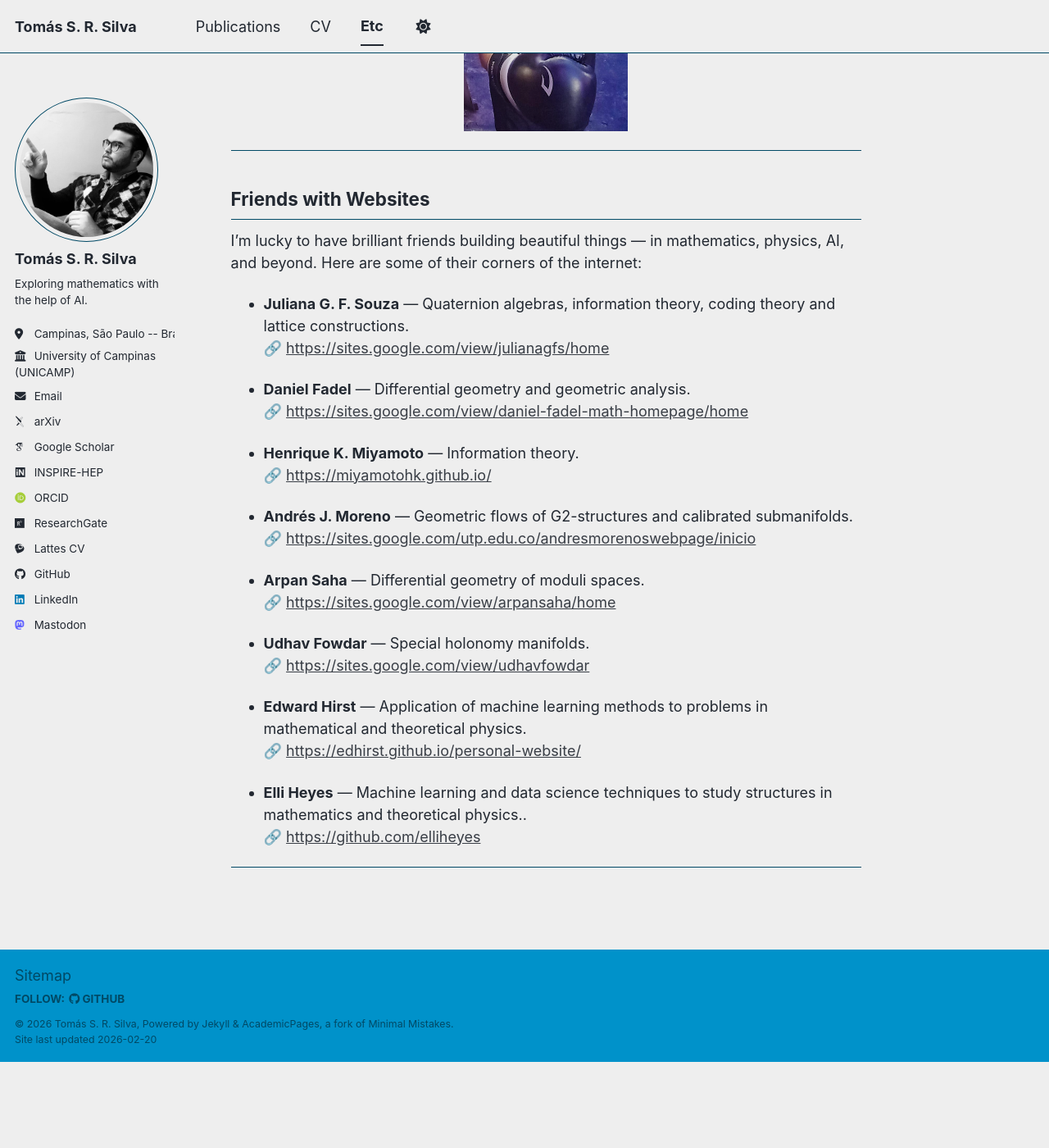
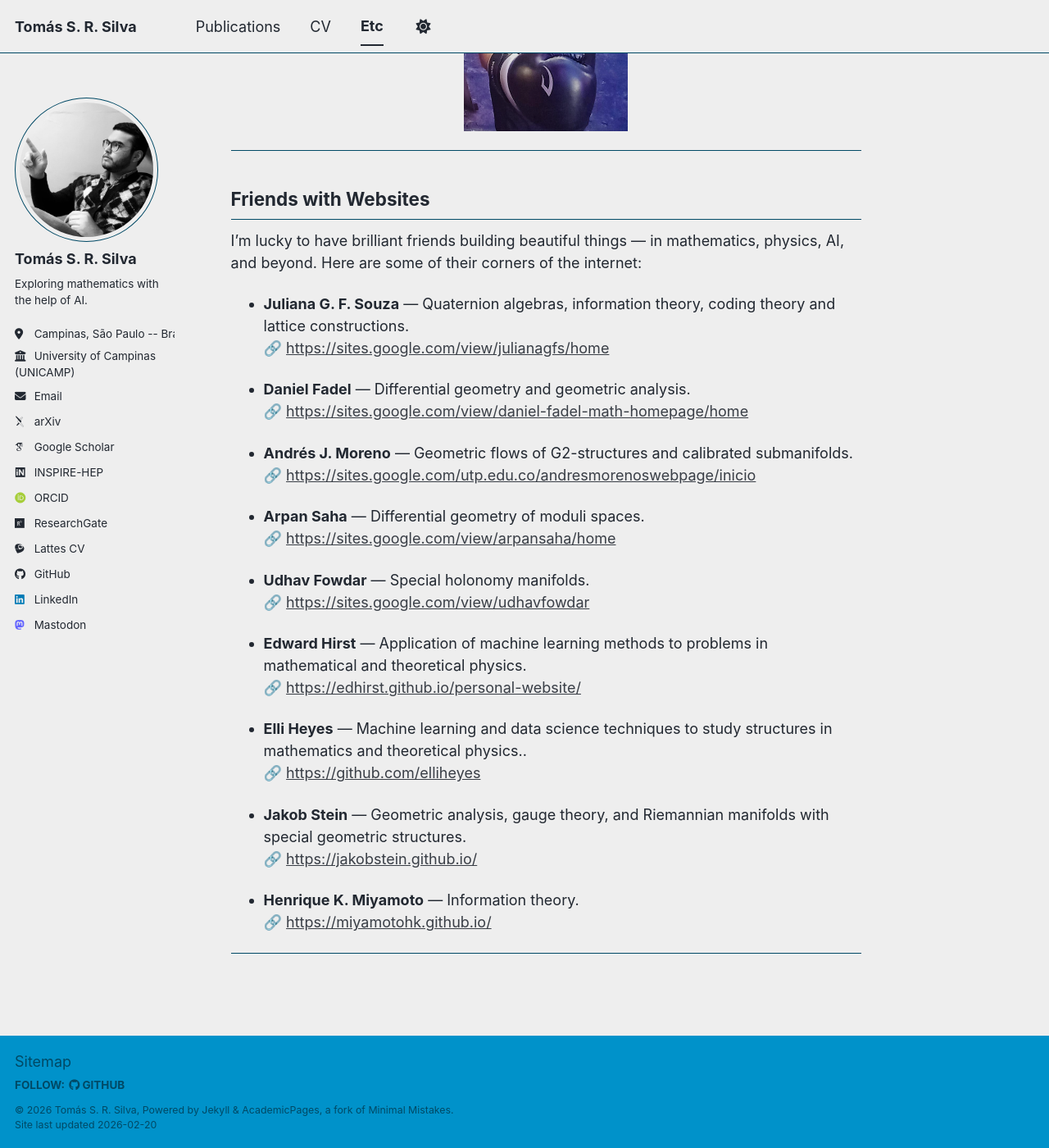
Before and after one commit to TomasSilva/TomasSilva.github.io, a Jekyll site: the page built from _pages/etc.md, in a window 1280 px wide and 1400 px high, scrolled down 985 px. Shown: the whole window at 82% size. Built offline with Jekyll 4.4.1, drawn with Linux system fonts in a browser that asks for light colours; some web fonts are replaced; a script bundle is joined from its source files by our own code; library files that are not in the unit come from our copies; before the commit the page ends 2280 px from its top, so only the background shows below that.

Commit message:
changes Etc page

```diff
--- a/_pages/etc.md
+++ b/_pages/etc.md
@@ -46,6 +43,10 @@ I’m lucky to have brilliant friends building beautiful things — in mathemati
 - **Elli Heyes** — Machine learning and data science techniques to study structures in mathematics and theoretical physics..
   🔗 [https://github.com/elliheyes](https://github.com/elliheyes)
 
+- **Jakob Stein** — Geometric analysis, gauge theory, and Riemannian manifolds with special geometric structures.
+  🔗 [https://jakobstein.github.io/](https://jakobstein.github.io/)
 
+- **Henrique K. Miyamoto** — Information theory.
+  🔗 [https://miyamotohk.github.io/](https://miyamotohk.github.io/)
 
 ---
```
Also changed, not shown: other parts of _pages/etc.md (+3 -6 lines).
